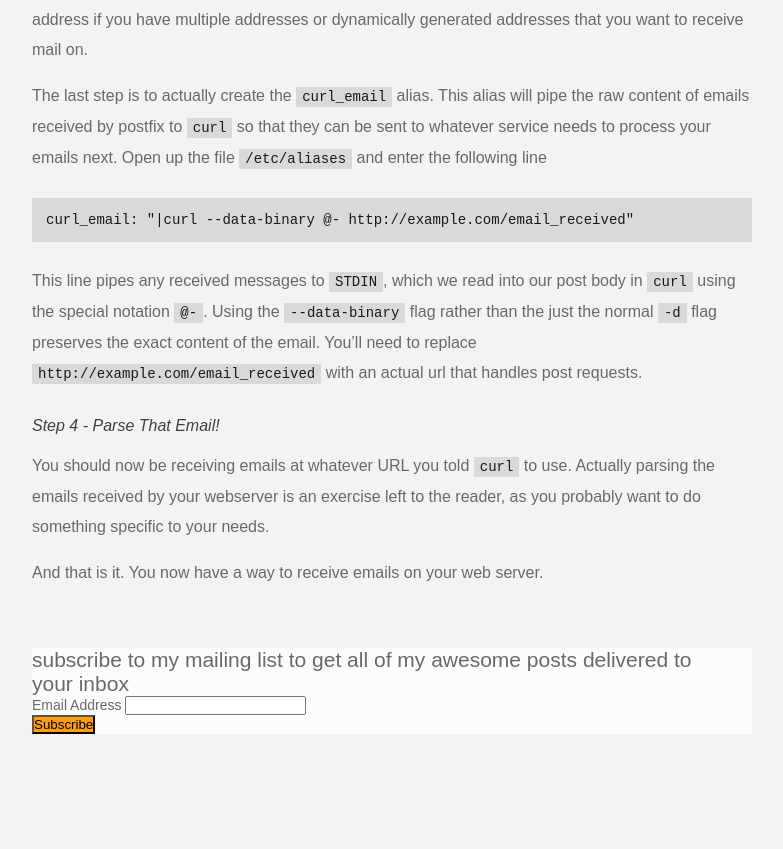
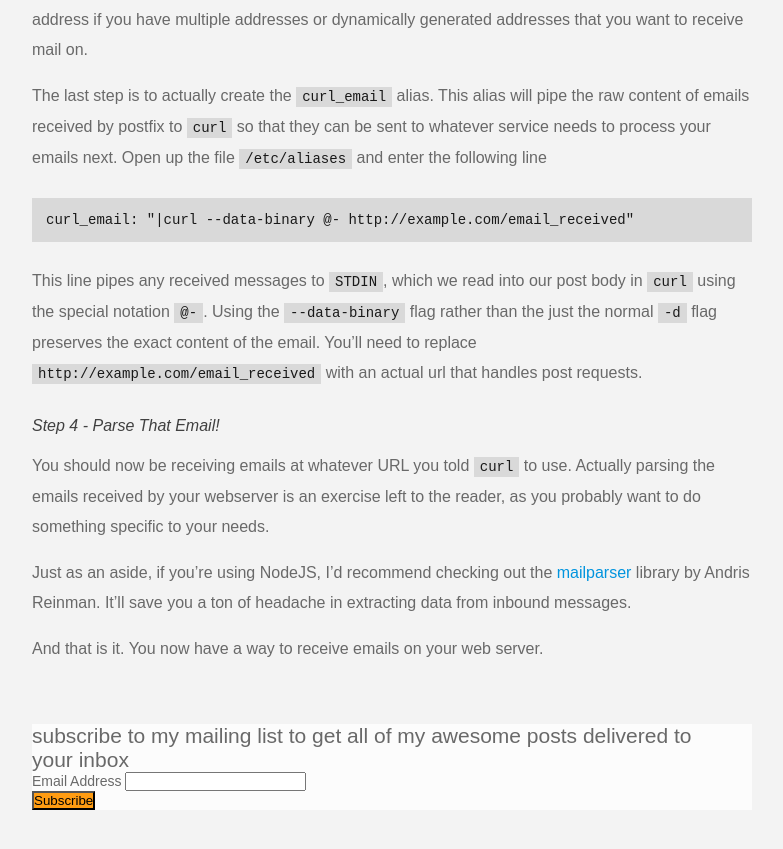
Before and after one commit to brianbrunner/brianbrunner.github.io, a Jekyll site: the page built from _posts/2013-07-15-postfix.markdown, in a window 1280 px wide and 900 px high, scrolled down 1975 px. Shown: the top 849 px of the window, without its empty margins (248-1031 px from the left). Built offline with Jekyll 4.4.1, drawn with Linux system fonts in a browser that asks for light colours; nearby versions of some CDN libraries; comment, search, counter and statistics services are not loaded; before the commit the page ends 2799 px from its top, so only the background shows below that.

Commit message:
Added link to mailparser

```diff
--- a/_posts/2013-07-15-postfix.markdown
+++ b/_posts/2013-07-15-postfix.markdown
@@ -59,4 +59,6 @@ _Step 4 - Parse That Email!_
 
 You should now be receiving emails at whatever URL you told `curl` to use. Actually parsing the emails received by your webserver is an exercise left to the reader, as you probably want to do something specific to your needs.
 
+Just as an aside, if you're using NodeJS, I'd recommend checking out the [mailparser](https://github.com/andris9/mailparser) library by Andris Reinman. It'll save you a ton of headache in extracting data from inbound messages.
+
 And that is it. You now have a way to receive emails on your web server.
```
